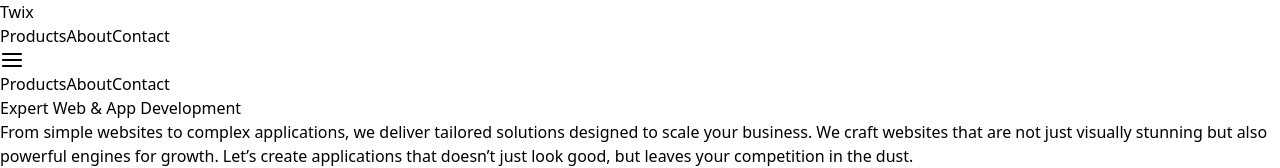
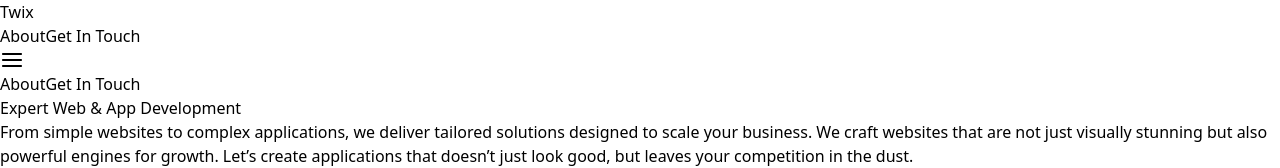
Before and after one commit to Weblanedev/twixtechnology, a React (Vite) app: page / in a window 1280 px wide. Shown: the top 168 px of the page. Built offline with nearby package versions, Linux system fonts and the light colour scheme; grey boxes are pictures that could not be loaded.

Commit message:
updated navbar

```diff
--- a/src/navbar.tsx
+++ b/src/navbar.tsx
@@ -17,12 +17,12 @@ const Navbar = () => {
       </Link>
 
       <div className="md:flex items-center justify-center gap-14 hidden">
-        <Link
+        {/* <Link
           to="/products"
           className="text-[16px] leading-[24px] font-medium text-[#333333] cursor-pointer"
         >
           Products
-        </Link>
+        </Link> */}
         <Link
           to="/about-us"
           className="text-[16px] leading-[24px] font-medium text-[#333333] cursor-pointer"
@@ -34,7 +34,7 @@ const Navbar = () => {
           to="/contact-us"
           className="text-[16px] leading-[24px] font-medium text-[#333333] cursor-pointer"
         >
-          Contact
+          Get In Touch
         </Link>
       </div>
 
@@ -71,12 +71,12 @@ const Navbar = () => {
           navbarVisible ? "top-[66px]" : "-top-[300px]"
         } shadow-2xl shadow-blue-900/20 flex flex-col items-center justify-between w-full left-0 absolute bg-white px-10 md:hidden`}
       >
-        <Link
+        {/* <Link
           to="/products"
           className="text-[16px] leading-[24px] font-normal text-[#333333] cursor-pointer text-left w-full border-b py-3 hover:text-green-500 transition-colors"
         >
           Products
-        </Link>
+        </Link> */}
         <Link
           to="/about-us"
           className="text-[16px] leading-[24px] font-normal text-[#333333] cursor-pointer text-left w-full border-b py-3 hover:text-green-500 transition-colors"
@@ -88,7 +88,7 @@ const Navbar = () => {
           to="/contact-us"
           className="text-[16px] leading-[24px] font-normal text-[#333333] cursor-pointer text-left w-full py-3 hover:text-green-500 transition-colors"
         >
-          Contact
+          Get In Touch
         </Link>
       </div>
     </nav>
```
